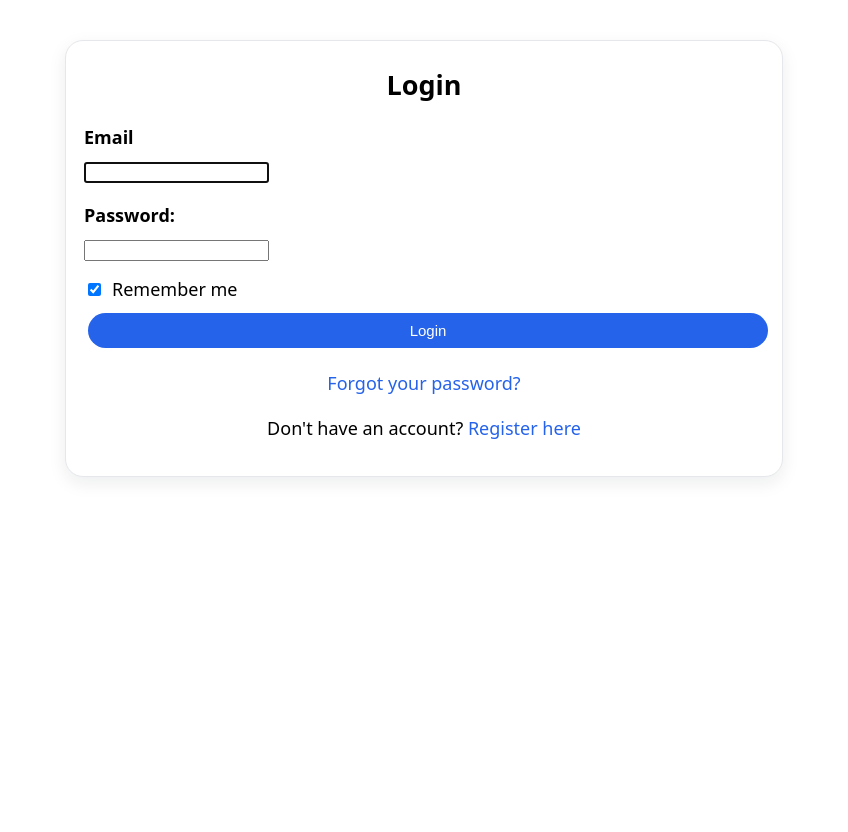
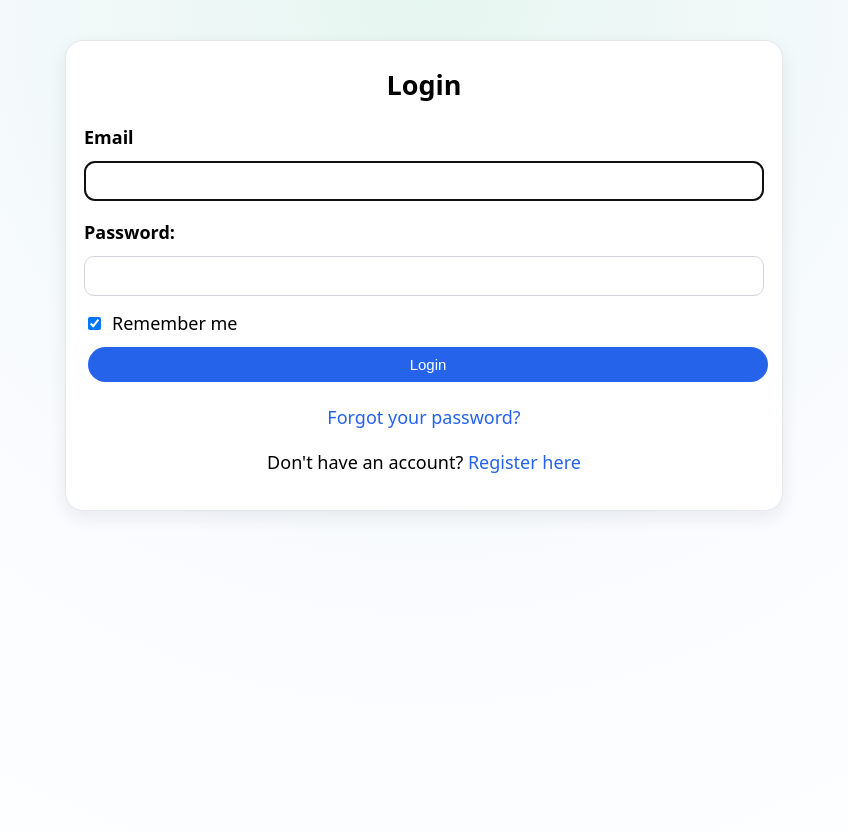
Before and after one commit to thisisalik/my-django-website, a Django app: page /accounts/login/ in a window 1280 px wide. Shown: the whole page, without its empty margins (216-1064 px from the left). Run offline with Django 5.2, Linux system fonts and the light colour scheme; data that the repository does not hold is empty.

Commit message:
changing design

```diff
--- a/static/css/base_style.css
+++ b/static/css/base_style.css
@@ -10,7 +10,8 @@ body {
   font-family: system-ui, sans-serif;
   font-size: clamp(16px, 2.3vw, 18px);
   line-height: 1.5;
-  background-color: #fff;
+  /* soft turtle-ish gradient like register page */
+  background: radial-gradient(circle at top, #e6f6f0 0, #f9fbff 55%, #ffffff 100%);
   display: block;
 }
 
@@ -40,7 +41,7 @@ body {
   margin-bottom: 12px;
 }
 
-/* ✅ Link + button style */
+/* ✅ Link + button style (generic) */
 .button,
 button {
   display: inline-block;
@@ -53,6 +54,49 @@ button {
   border: none;
   background-color: #007bff;
   color: white;
+}
+
+/* === Global form controls – match register page === */
+
+form input[type="text"],
+form input[type="email"],
+form input[type="password"],
+form select,
+form textarea {
+  width: 100%;
+  box-sizing: border-box;
+  border-radius: 10px;
+  border: 1px solid #d1d5db;
+  padding: 9px 11px;
+  margin-top: 4px;
+  font-size: 0.95rem;
+  font-family: inherit;
+  background-color: #fff;
+}
+
+form textarea {
+  min-height: 140px;
+  resize: vertical;
+}
+
+/* primary pill button used on register + can be reused elsewhere */
+.primary-btn {
+  width: 100%;
+  padding: 12px 16px;
+  border-radius: 999px;
+  border: none;
+  font-size: 1rem;
+  font-weight: 600;
+  background: #2563eb;
+  color: #fff;
+  cursor: pointer;
+  box-shadow: 0 10px 20px rgba(37,99,235,0.3);
+}
+
+.primary-btn:disabled {
+  opacity: 0.6;
+  box-shadow: none;
+  cursor: not-allowed;
 }
 
 /* ✅ Mobile tweaks */
@@ -248,7 +292,7 @@ hr { margin: 14px 0; }
   margin-top: 14px;
 }
 
-/* pill-style buttons (will only affect elements that use these classes) */
+/* pill-style buttons helpers (used in login etc.) */
 .btn {
   display: inline-block;
   border-radius: 999px;
```
